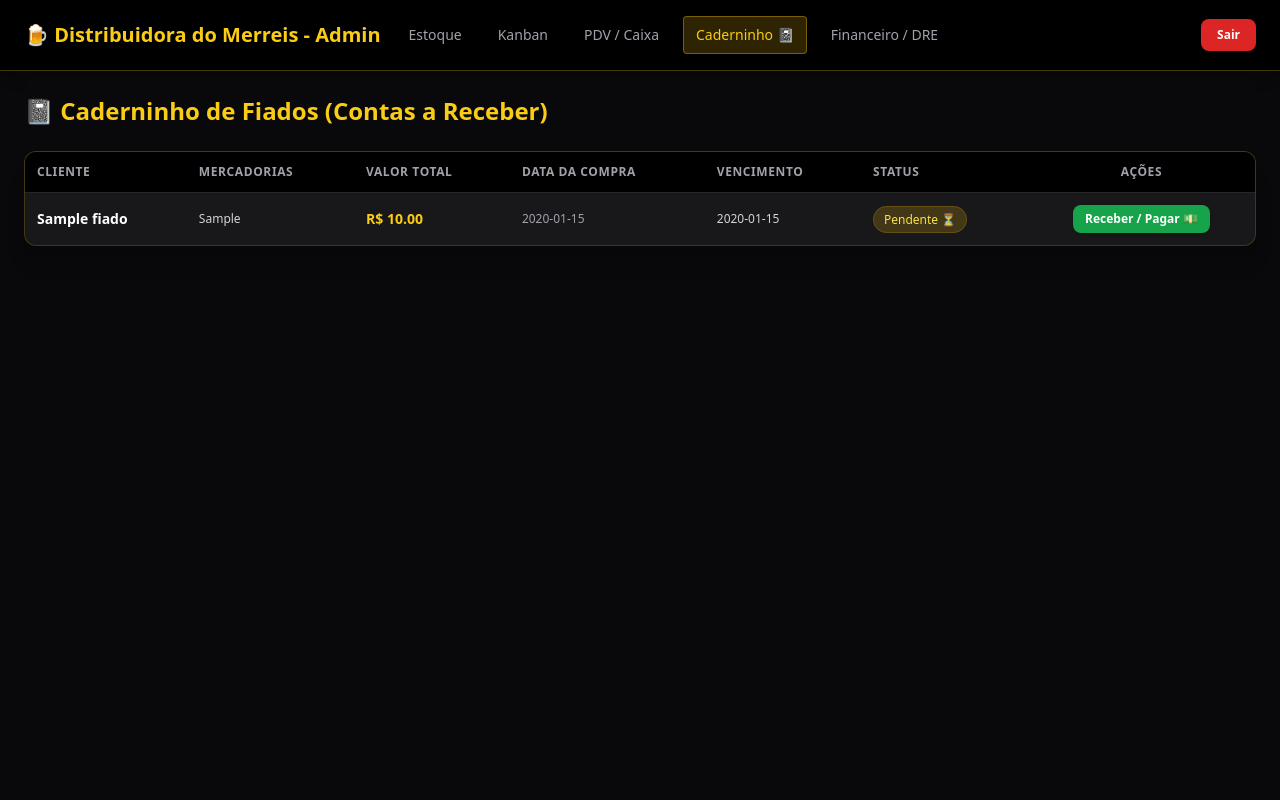
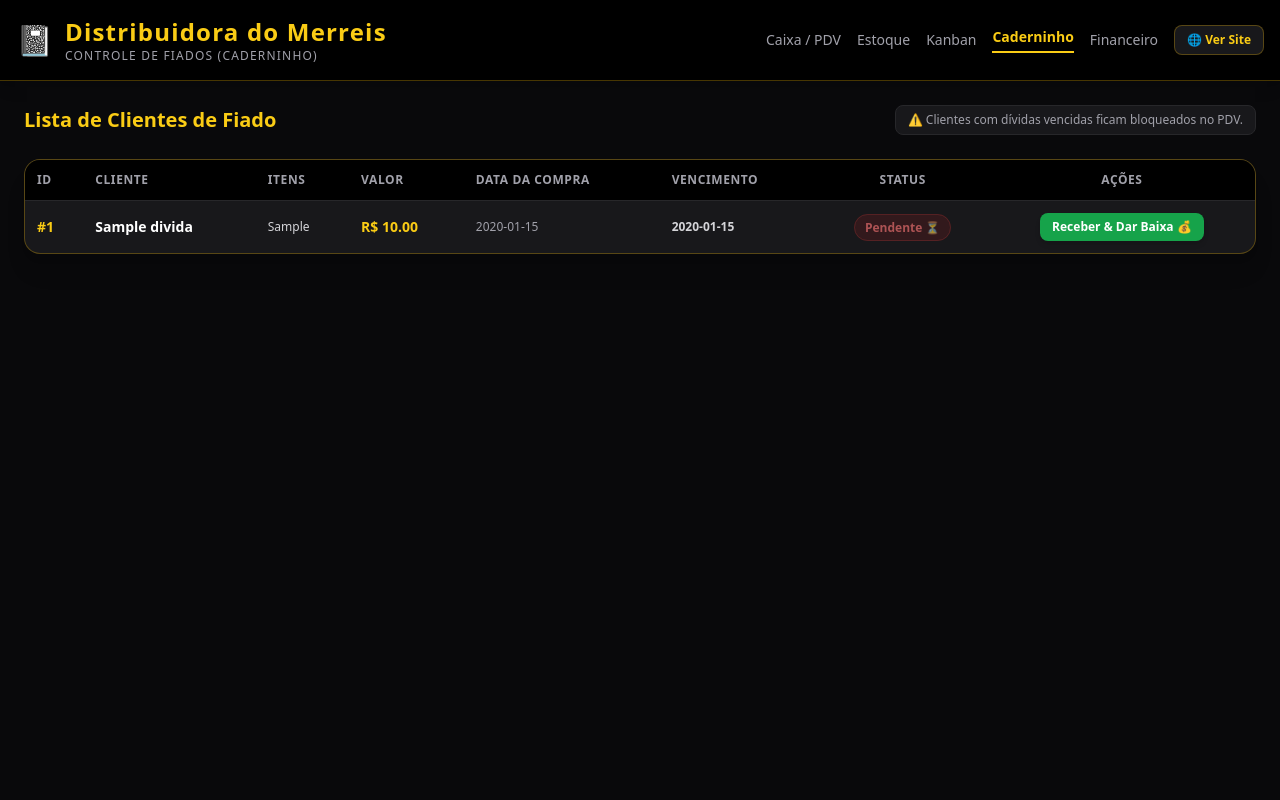
Before and after one commit to lungponto-ctrl/breja, a FastAPI app: template breja_byer_system/app/templates/admin/caderninho.html in a window 1280 px wide. Run offline with FastAPI, Linux system fonts and the light colour scheme; the template is opened without the code that fills it: most values are stand-ins (such as "Sample title", 1, 10 or a date in 2020); some libraries are stand-ins or nearby versions.

```diff
--- a/breja_byer_system/app/templates/admin/caderninho.html
+++ b/breja_byer_system/app/templates/admin/caderninho.html
@@ -3,82 +3,81 @@
 <head>
     <meta charset="UTF-8">
     <meta name="viewport" content="width=device-width, initial-scale=1.0">
-    <title>Caderninho (Fiado) - Distribuidora do Merreis</title>
+    <title>Caderninho (Fiados) - Distribuidora do Merreis</title>
     <script src="https://cdn.tailwindcss.com"></script>
 </head>
-<body class="bg-zinc-950 text-zinc-100 min-h-screen">
-    <nav class="bg-black border-b border-yellow-500/30 px-6 py-4 flex justify-between items-center shadow-lg">
-        <div class="flex items-center space-x-4">
-            <h1 class="text-xl font-bold text-yellow-400">🍺 Distribuidora do Merreis - Admin</h1>
-            <div class="hidden md:flex space-x-3 items-center">
-                <a href="/admin/estoque" class="px-3 py-2 rounded text-zinc-400 hover:text-white text-sm font-medium">Estoque</a>
-                <a href="/admin/kanban" class="px-3 py-2 rounded text-zinc-400 hover:text-white text-sm font-medium">Kanban</a>
-                <a href="/admin/pdv" class="px-3 py-2 rounded text-zinc-400 hover:text-white text-sm font-medium">PDV / Caixa</a>
-                <a href="/admin/caderninho" class="px-3 py-2 rounded bg-yellow-500/20 text-yellow-400 border border-yellow-500/40 text-sm font-medium">Caderninho 📓</a>
-                <a href="/admin/financeiro" class="px-3 py-2 rounded text-zinc-400 hover:text-white text-sm font-medium">Financeiro / DRE</a>
+<body class="bg-zinc-950 text-zinc-100 min-h-screen flex flex-col">
+    <nav class="bg-black border-b border-yellow-500/30 p-4 shadow-lg">
+        <div class="container mx-auto flex flex-col md:flex-row justify-between items-center gap-4">
+            <div class="flex items-center space-x-3">
+                <span class="text-3xl">📓</span>
+                <div>
+                    <h1 class="text-2xl font-black tracking-wider text-yellow-400">Distribuidora do Merreis</h1>
+                    <span class="text-xs text-zinc-400 tracking-widest uppercase block">Controle de Fiados (Caderninho)</span>
+                </div>
             </div>
-        </div>
-        <div class="flex items-center space-x-3">
-            <a href="/logout" class="bg-red-600 hover:bg-red-700 text-white px-4 py-2 rounded-lg text-xs font-bold transition">Sair</a>
+            <div class="flex items-center space-x-4">
+                <a href="/admin/pdv" class="text-zinc-400 hover:text-yellow-400 transition text-sm">Caixa / PDV</a>
+                <a href="/admin/estoque" class="text-zinc-400 hover:text-yellow-400 transition text-sm">Estoque</a>
+                <a href="/admin/kanban" class="text-zinc-400 hover:text-yellow-400 transition text-sm">Kanban</a>
+                <a href="/admin/caderninho" class="text-yellow-400 font-semibold border-b-2 border-yellow-400 pb-1 text-sm">Caderninho</a>
+                <a href="/admin/financeiro" class="text-zinc-400 hover:text-yellow-400 transition text-sm">Financeiro</a>
+                <a href="/" target="_blank" class="bg-zinc-900 border border-yellow-500/30 text-yellow-400 hover:bg-yellow-500/10 px-3 py-1.5 rounded-lg text-xs font-bold transition">🌐 Ver Site</a>
+            </div>
         </div>
     </nav>
 
-    <main class="p-6 max-w-7xl mx-auto">
-        <div class="flex justify-between items-center mb-6">
-            <h2 class="text-2xl font-bold text-yellow-400">📓 Caderninho de Fiados (Contas a Receber)</h2>
+    <main class="container mx-auto p-6 flex-grow space-y-6">
+        <div class="flex justify-between items-center">
+            <h2 class="text-xl font-bold text-yellow-400">Lista de Clientes de Fiado</h2>
+            <span class="text-xs text-zinc-400 bg-zinc-900 px-3 py-1.5 rounded-lg border border-zinc-800">⚠️ Clientes com dívidas vencidas ficam bloqueados no PDV.</span>
         </div>
 
-        <div class="bg-zinc-900 rounded-xl border border-yellow-500/20 overflow-hidden shadow-xl">
+        <div class="bg-zinc-900 rounded-2xl border border-yellow-500/30 overflow-hidden shadow-xl">
             <table class="w-full text-left border-collapse">
                 <thead>
                     <tr class="bg-black text-zinc-400 text-xs uppercase tracking-wider border-b border-zinc-800">
+                        <th class="p-3">ID</th>
                         <th class="p-3">Cliente</th>
-                        <th class="p-3">Mercadorias</th>
-                        <th class="p-3">Valor Total</th>
+                        <th class="p-3">Itens</th>
+                        <th class="p-3">Valor</th>
                         <th class="p-3">Data da Compra</th>
                         <th class="p-3">Vencimento</th>
-                        <th class="p-3">Status</th>
+                        <th class="p-3 text-center">Status</th>
                         <th class="p-3 text-center">Ações</th>
                     </tr>
                 </thead>
                 <tbody class="divide-y divide-zinc-800 text-sm">
-                    {% for f in fiados %}
-                    {% set vencido = f.status == 'Pendente' and f.data_vencimento and f.data_vencimento < hoje %}
-                    <tr class="hover:bg-zinc-850 transition {% if vencido %}bg-red-950/40{% endif %}">
-                        <td class="p-3 font-bold {% if vencido %}text-red-500 animate-pulse text-base{% else %}text-white{% endif %}">
-                            {{ f.cliente_nome }}
-                            {% if vencido %}
-                                <span class="block text-[10px] bg-red-600 text-white px-2 py-0.5 rounded font-extrabold w-max mt-1">⚠️ VENCIDO / BLOQUEADO</span>
-                            {% endif %}
-                        </td>
-                        <td class="p-3 text-zinc-300 text-xs">{{ f.itens_resumo }}</td>
-                        <td class="p-3 text-yellow-400 font-bold">R$ {{ "%.2f"|format(f.valor_total) }}</td>
-                        <td class="p-3 text-zinc-400 text-xs">{{ f.data_compra.strftime('%d/%m/%Y') if f.data_compra else '-' }}</td>
-                        <td class="p-3 text-xs {% if vencido %}text-red-400 font-bold{% else %}text-zinc-300{% endif %}">
-                            {{ f.data_vencimento.strftime('%d/%m/%Y') if f.data_vencimento else '-' }}
-                        </td>
-                        <td class="p-3">
-                            {% if f.status == 'Pago' %}
-                                <span class="bg-green-600/20 text-green-400 text-xs px-2.5 py-1 rounded-full font-medium border border-green-500/20">Pago ✅</span>
+                    {% for d in dividas %}
+                    <tr class="hover:bg-zinc-850 transition">
+                        <td class="p-3 font-bold text-yellow-400">#{{ d.id }}</td>
+                        <td class="p-3 font-semibold text-white">{{ d.cliente_nome }}</td>
+                        <td class="p-3 text-zinc-300 text-xs">{{ d.itens_resumo }}</td>
+                        <td class="p-3 font-extrabold text-yellow-400">R$ {{ "%.2f"|format(d.valor_total) }}</td>
+                        <td class="p-3 text-zinc-400 text-xs">{{ d.data_compra.strftime('%d/%m/%Y') if d.data_compra else '-' }}</td>
+                        <td class="p-3 text-zinc-300 text-xs font-bold">{{ d.data_vencimento.strftime('%d/%m/%Y') if d.data_vencimento else '-' }}</td>
+                        <td class="p-3 text-center">
+                            {% if d.status == 'Pago' %}
+                                <span class="bg-green-600/20 text-green-400 border border-green-500/30 px-2.5 py-1 rounded-full text-xs font-bold">Pago ✅</span>
                             {% else %}
-                                <span class="bg-yellow-500/20 text-yellow-300 text-xs px-2.5 py-1 rounded-full font-medium border border-yellow-500/20">Pendente ⏳</span>
+                                <span class="bg-red-600/20 text-red-400 border border-red-500/30 px-2.5 py-1 rounded-full text-xs font-bold animate-pulse">Pendente ⏳</span>
                             {% endif %}
                         </td>
                         <td class="p-3 text-center">
-                            {% if f.status == 'Pendente' %}
-                            <form action="/admin/caderninho/pagar/{{ f.id }}" method="POST" onsubmit="return confirm('Confirmar o recebimento e dar baixa na conta de {{ f.cliente_nome }}?');">
-                                <button type="submit" class="bg-green-600 text-white hover:bg-green-700 px-3 py-1.5 rounded-lg text-xs font-bold transition shadow">
-                                    Receber / Pagar 💵
+                            {% if d.status != 'Pago' %}
+                            <form action="/admin/caderninho/pagar/{{ d.id }}" method="POST" class="inline">
+                                <button type="submit" class="bg-green-600 hover:bg-green-500 text-white font-bold px-3 py-1.5 rounded-lg text-xs transition shadow-md">
+                                    Receber & Dar Baixa 💰
                                 </button>
                             </form>
                             {% else %}
-                            <span class="text-xs text-zinc-500">Concluído</span>
+                            <span class="text-zinc-500 text-xs">Quitado</span>
                             {% endif %}
                         </td>
                     </tr>
                     {% else %}
                     <tr>
-                        <td colspan="7" class="text-center py-8 text-zinc-500">Nenhum registo no caderninho.</td>
+                        <td colspan="8" class="text-center py-12 text-zinc-500 text-sm">Nenhum registo no caderninho.</td>
                     </tr>
                     {% endfor %}
                 </tbody>
```
Also changed, not shown: breja_byer_system/app/routers/admin.py (+32 -14 lines).
